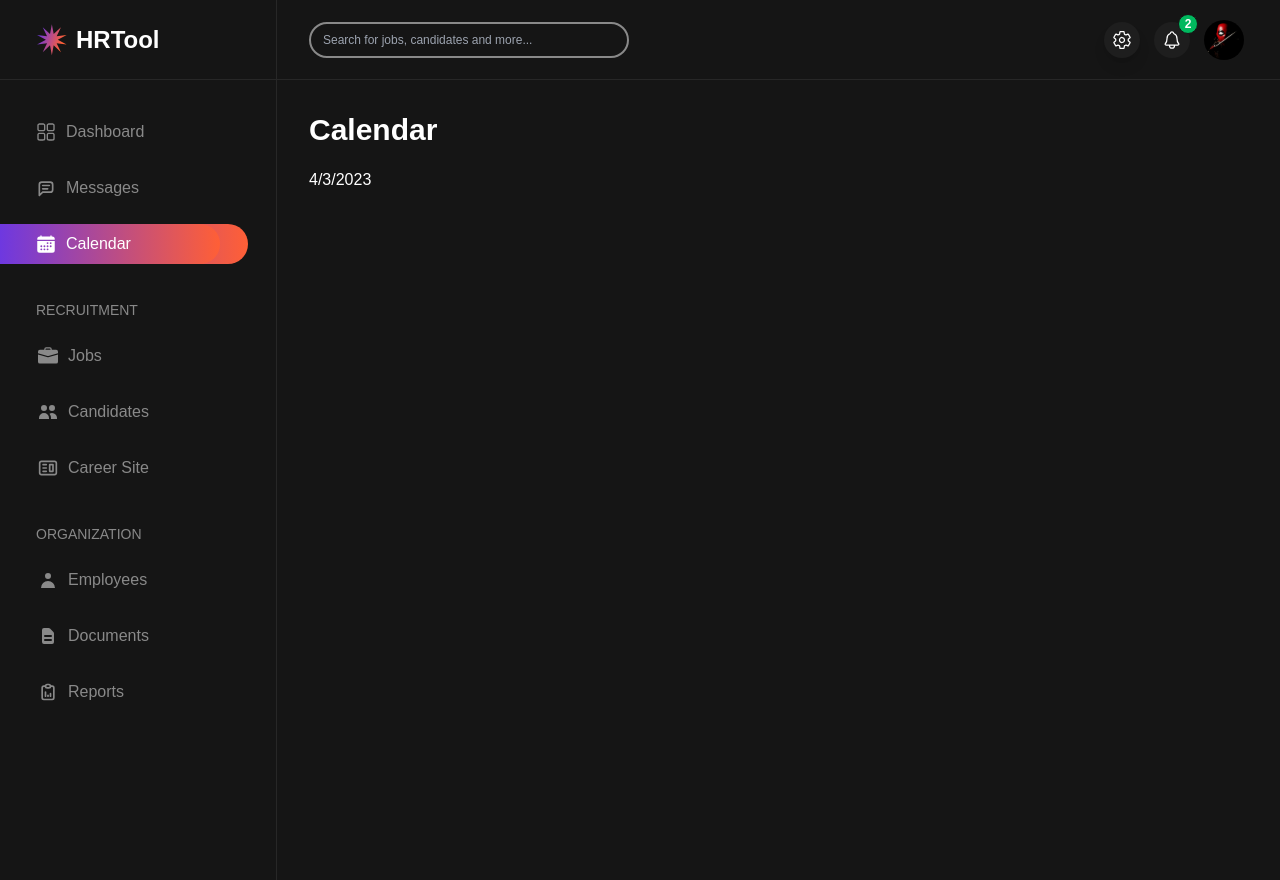
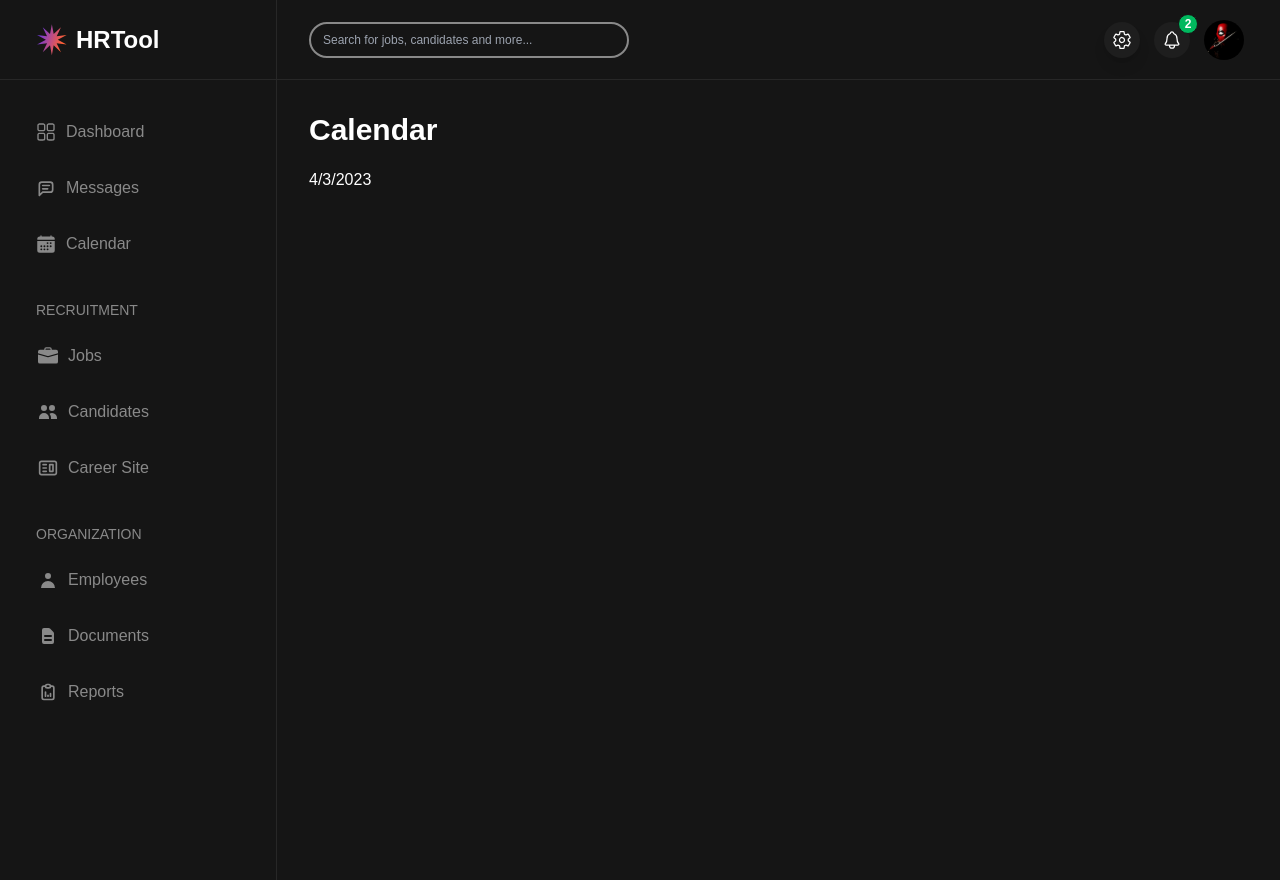
Before and after one commit to Ombre56/HRDashboard, a React (Create React App) app: page /calendar in a window 1280 px wide. Built offline with nearby package versions, Linux system fonts and the light colour scheme.

Commit message:
Deleted Navlink

```diff
--- a/src/components/Navbar/Navbar.tsx
+++ b/src/components/Navbar/Navbar.tsx
@@ -1,10 +1,10 @@
+import React from 'react'
 import { RxDashboard } from 'react-icons/rx'
 import { TbMessage, TbReportAnalytics } from 'react-icons/tb'
 import { IoCalendar } from 'react-icons/io5'
 import { BsBriefcaseFill } from 'react-icons/bs'
 import { HiUsers, HiUser, HiDocumentText } from 'react-icons/hi'
 import { CgWebsite } from 'react-icons/cg'
-import { NavLink } from 'react-router-dom'
 
 interface ChildProps {
   isOpen: boolean;
@@ -15,8 +15,7 @@ export default function Navbar({ isOpen, setIsOpen }: ChildProps) {
   return (
     <nav className='w-[277px] h-screen border-r border-line text-gray bg-black fixed md:static'>
       <ul className='pt-8 flex flex-col gap-4'>
-        <NavLink to='/' className={({isActive}) => isActive ? 'bg-gradient-to-r from-gradient-1 to-gradient-2 text-white mr-7 rounded-r-full' : undefined}>
-          <li className='bg-gradient-to-r hover:from-gradient-1 hover:to-gradient-2 hover:text-white transition-all ease-in-out duration-500 cursor-pointer mr-7 rounded-r-full'>
+        <li className='bg-gradient-to-r hover:from-gradient-1 hover:to-gradient-2 hover:text-whitetransition-all ease-in-out duration-500 cursor-pointer mr-7 rounded-r-full'>
           <div
             className='flex items-center gap-2.5 px-2.5 md:px-9 h-10'
             onClick={() => setIsOpen(!isOpen)}
@@ -25,7 +24,6 @@ export default function Navbar({ isOpen, setIsOpen }: ChildProps) {
             Dashboard
           </div>
         </li>
-        </NavLink>
 
         <li className='bg-gradient-to-r hover:from-gradient-1 hover:to-gradient-2 hover:text-white transition-all ease-in-out duration-500 cursor-pointer mr-7 rounded-r-full'>
           <div
@@ -37,8 +35,8 @@ export default function Navbar({ isOpen, setIsOpen }: ChildProps) {
           </div>
         </li>
 
-        <NavLink to='/calendar' className={({isActive}) => isActive ? 'bg-gradient-to-r from-gradient-1 to-gradient-2 text-white mr-7 rounded-r-full' : undefined}>
-          <li className='bg-gradient-to-r hover:from-gradient-1 hover:to-gradient-2 hover:text-white transition-all ease-in-out duration-500 cursor-pointer mr-7 rounded-r-full'>
+
+        <li className='bg-gradient-to-r hover:from-gradient-1 hover:to-gradient-2 hover:text-whitetransition-all ease-in-out duration-500 cursor-pointer mr-7 rounded-r-full'>
           <div
             className='flex items-center gap-2.5 px-2.5 md:px-9 h-10'
             onClick={() => setIsOpen(!isOpen)}
@@ -47,7 +45,6 @@ export default function Navbar({ isOpen, setIsOpen }: ChildProps) {
             Calendar
           </div>
         </li>
-        </NavLink>
       </ul>
 
       <figure className='py-9'>
```
Lines whose indentation alone changed are shown as unchanged.
